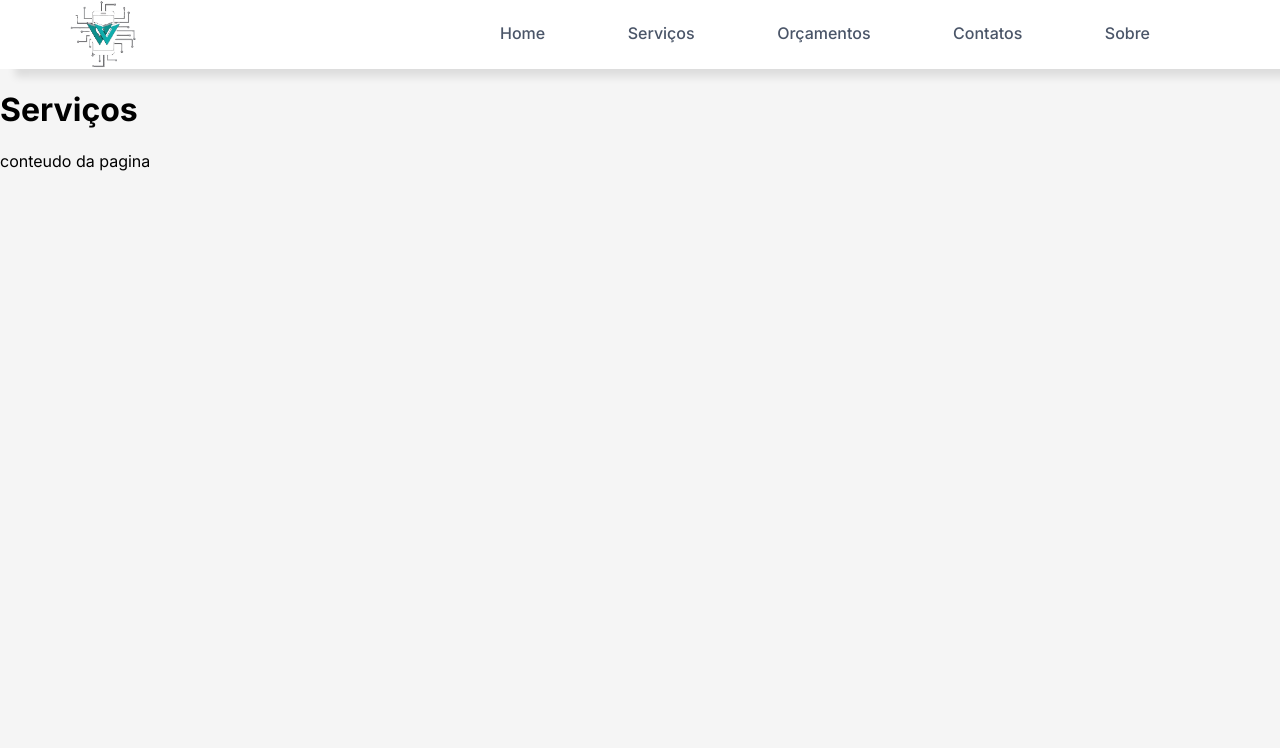
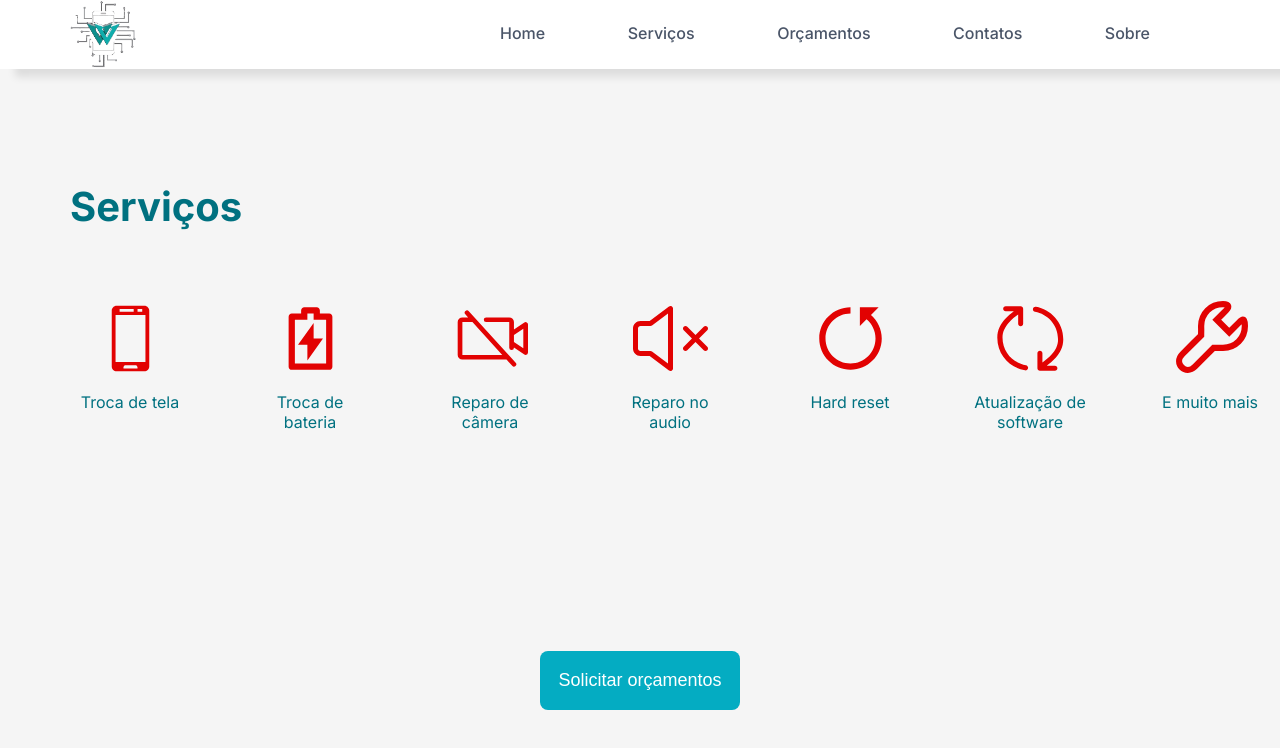
Before and after one commit to Wesley-Santos-Front/wassistec, a React (Create React App) app: page /servicos in a window 1280 px wide. Shown: the top 748 px of the page. Built offline with nearby package versions, Linux system fonts and the light colour scheme.

Commit message:
Servicos

```diff
--- a/package.json
+++ b/package.json
@@ -9,6 +9,7 @@
     "@testing-library/user-event": "^13.5.0",
     "react": "^19.1.0",
     "react-dom": "^19.1.0",
+    "react-icons": "^5.5.0",
     "react-router-dom": "^7.6.2",
     "react-scripts": "5.0.1",
     "web-vitals": "^2.1.4"
--- a/public/index.html
+++ b/public/index.html
@@ -1,5 +1,5 @@
 <!DOCTYPE html>
-<html lang="en">
+<html lang="pt-br">
   <head>
     <meta charset="utf-8" />
     <link rel="icon" href="%PUBLIC_URL%/favicon.ico" />
--- a/src/pages/servicos.js
+++ b/src/pages/servicos.js
@@ -1,11 +1,51 @@
 import style from './servicos.module.css';
+import { GiSmartphone } from "react-icons/gi";
+import { RiBattery2ChargeLine } from "react-icons/ri";
+import { PiVideoCameraSlash } from "react-icons/pi";
+import { RxSpeakerOff } from "react-icons/rx";
+import { RiResetLeftFill } from "react-icons/ri";
+import { RxUpdate } from "react-icons/rx";
+import { GrConfigure } from "react-icons/gr";
+
 
 function Servicos(){
   return (
-    <div>
-      <h1>Serviços</h1>
-      <p>conteudo da pagina</p>
-    </div>
+      <div className={style.tit}>
+           <h2>Serviços</h2>
+           <div className={style.flex}>
+            <div className={style.indiv}>
+            <GiSmartphone className={style.icon} />
+            <p>Troca de tela</p>
+            </div>
+            <div className={style.indiv}>
+            <RiBattery2ChargeLine className={style.icon} />
+            <p>Troca de bateria</p>
+            </div>
+            <div className={style.indiv}>
+            <PiVideoCameraSlash className={style.icon} />
+            <p>Reparo de câmera</p>
+            </div>
+             <div className={style.indiv}>
+            <RxSpeakerOff className={style.icon} />
+            <p>Reparo no audio</p>
+            </div>
+            <div className={style.indiv}>
+            <RiResetLeftFill className={style.icon} />
+            <p>Hard reset</p>
+            </div>
+             <div className={style.indiv}>
+            <RxUpdate className={style.icon} />
+            <p>Atualização de software</p>
+            </div>
+            <div className={style.indiv}>
+            <GrConfigure className={style.icon} />
+            <p>E muito mais</p>
+            </div>
+           </div>
+           <div className={style.butt}>
+                 <button>Solicitar orçamentos</button>
+                 </div>
+           </div>
   )
 }
 export default Servicos;
--- a/src/pages/servicos.module.css
+++ b/src/pages/servicos.module.css
@@ -0,0 +1,64 @@
+.tit {
+  display: inline-block;
+  margin-top: 80px;
+  margin-left: 70px;
+}
+.tit h2 {
+  color: #007180;
+  text-align: justify;
+  font-size: 40px;
+  font-weight: bold;
+}
+.flex {
+  width: 1200px;
+  display: flex;
+  flex-direction: row;
+  flex-wrap: wrap;
+  justify-content: space-between;
+  margin: 70px auto 0 ;
+}
+.indiv {
+  display: block;
+  width: 120px;
+}
+.indiv p {
+  color: #007180;
+  text-align: center;
+}
+.icon {
+  display: block;
+  margin: 0 auto;
+  color: #e20202;
+  font-size: 75px;
+  transition: all 0.3s ease-out;
+}
+.icon:hover {
+  margin-top: -5px;
+  display: block;
+  margin: 0 auto;
+  color: #007180;
+  font-size: 80px;
+}
+.butt {
+  display: block;
+  text-align: center;
+  left: 0;
+  right: 0;
+  position: absolute;
+  bottom: 90px;
+}
+.butt button {
+  text-align: center;
+width: 200px;
+height: 59px;
+border-radius: 8px;
+border: none;
+background-color: #04acc2;
+color: #fff;
+font-size: 18px;
+cursor: pointer;
+transition: all 0.2s ease-out;
+}
+.butt button:hover {
+  opacity: 0.79;
+}
```
Also changed, not shown: src/pages/home.js (line endings or trailing spaces), 1 other file (tests, documents, lock files or other folders).
